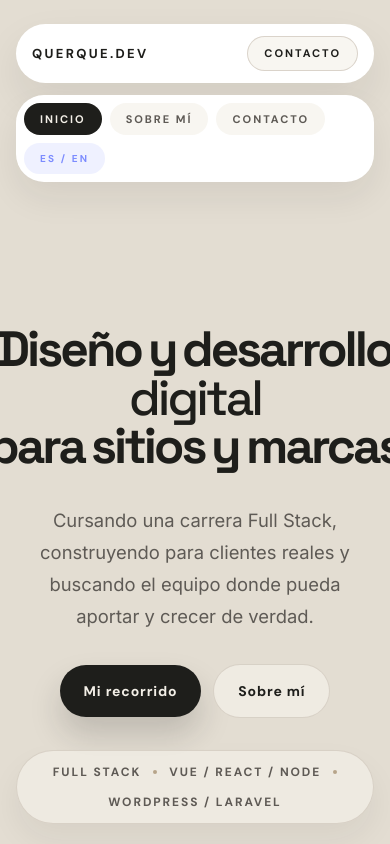
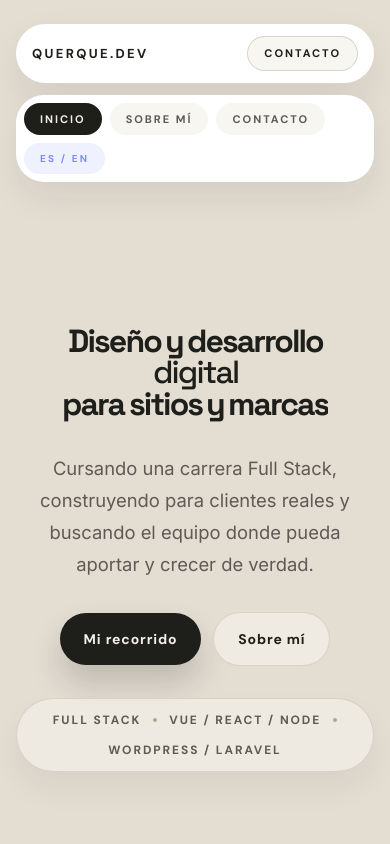
Before and after one commit to querques20/portafolio, a Vue app: page / in a window 390 px wide. Shown: the top 844 px of the page. Built offline with nearby package versions, Linux system fonts and the light colour scheme.

Commit message:
fix: mobile responsiveness — hero overflow, font clamp, overflow-x hidden, copy fix

```diff
--- a/src/style.css
+++ b/src/style.css
@@ -23,6 +23,7 @@
     text-rendering: optimizeLegibility;
     -webkit-font-smoothing: antialiased;
     -moz-osx-font-smoothing: grayscale;
+    overflow-x: hidden;
   }
 
   button,
--- a/src/views/HomeView.vue
+++ b/src/views/HomeView.vue
@@ -24,7 +24,7 @@ const heroWordLines = computed(() =>
       <div class="flex flex-col items-center gap-8 py-4 text-center md:py-8">
         <div class="space-y-1">
           <h1
-            class="hero-title mx-auto max-w-[980px] font-['Space_Grotesk'] text-[clamp(3.1rem,7vw,4.8rem)] leading-[.94] tracking-[-.06em]"
+            class="hero-title mx-auto w-full max-w-[980px] font-['Space_Grotesk'] text-[clamp(2rem,7vw,4.8rem)] leading-[.94] tracking-[-.06em]"
           >
             <span
               v-for="(lineWords, index) in heroWordLines"
@@ -150,7 +150,7 @@ const heroWordLines = computed(() =>
       <section class="glass-panel rounded-[32px] p-6 md:p-9" data-card>
         <div class="grid gap-8 lg:grid-cols-[260px_minmax(0,1fr)] lg:gap-24">
           <div class="space-y-4" data-reveal>
-            <p class="font-['DM_Sans'] text-[12px] font-bold uppercase tracking-[.24em] text-[var(--accent)]">PRIMERA ETAPA / PERFIL</p>
+            <p class="font-['DM_Sans'] text-[12px] font-bold uppercase tracking-[.24em] text-[var(--accent)]">PERFIL / ENFOQUE</p>
             <p class="max-w-[236px] leading-7 text-[var(--muted)]">
               Proyecto a proyecto, estudio y práctica constante.
             </p>
@@ -178,7 +178,7 @@ const heroWordLines = computed(() =>
 
 <style scoped>
 .hero-title {
-  width: fit-content;
+  width: 100%;
 }
 
 .hero-title-line-wrap {
```
